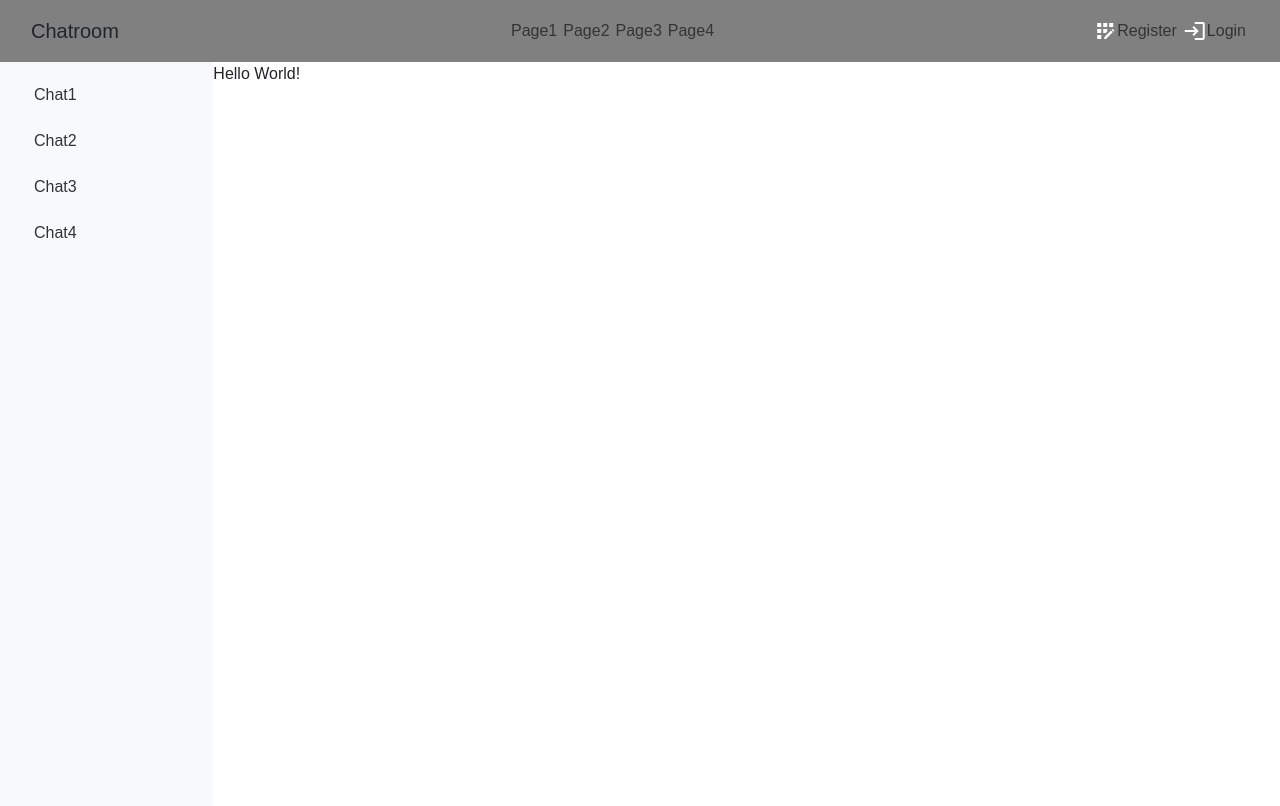
After one commit to edwinlowxh/Chatroom, a Django app: page /Chatroom/Chat in a window 1280 px wide. The commit adds this page. Run offline with Django 3.2, Linux system fonts and the light colour scheme; some libraries are stand-ins or nearby versions.

Commit message:
Added sidebar to chat interface 26MAY20212138

```diff
--- /dev/null
+++ b/mysite/Chatroom/static/interface.css
@@ -0,0 +1,19 @@
+.interface-container {
+  display: flex;
+  flex-direction: row;
+  height: 100%;
+}
+
+.sidebar {
+  padding-top: 10px;
+  padding-bottom: 10px;
+}
+
+.nav-item {
+  margin-left: 0;
+  padding:3px;
+}
+
+.nav-link {
+  color: #333;
+}
--- a/mysite/Chatroom/static/styles.css
+++ b/mysite/Chatroom/static/styles.css
@@ -13,9 +13,7 @@ nav{
 }
 
 main {
-  display: flex;
-  flex-flow: column;
-  height: fill;
+  height: calc(100vh - 56px);
 }
 
 .navbar-nav {
--- a/mysite/Chatroom/templates/authentication/registration.html
+++ b/mysite/Chatroom/templates/authentication/registration.html
@@ -9,6 +9,7 @@
 {% block title %}Register{% endblock %}
 
 {% block main %}
+<div class="main-form">
   <form class="form-group" id="registerform">
     <h3 class="heading">Register</h3>
     <input class="form-control" type="email" name="email" id="email" placeholder="Email"><br>
@@ -17,4 +18,5 @@
     <input class="form-control" type="password" name="confirmPassword" id="confirmPassword" placeholder="Confirm Password"><br>
     <button class="form-control" type="submit" name="login" id="login">Create Account</button>
   </form>
+</div>
 {% endblock %}
--- a/mysite/Chatroom/templates/base.html
+++ b/mysite/Chatroom/templates/base.html
@@ -48,6 +48,6 @@
     </div>
   </nav>
   <main>
-    {% block main %}{% endblock %}
+      {% block main %}{% endblock %}
   </main>
 </body>
--- /dev/null
+++ b/mysite/Chatroom/templates/interface.html
@@ -0,0 +1,40 @@
+{% extends "base.html" %}
+
+{% load static %}
+
+{%  block script %}{% endblock %}
+
+{% block css %}<link rel="stylesheet" href="{% static 'interface.css' %}">{% endblock %}
+
+{% block title %}Chat ##{% endblock %}
+
+{% block main %}
+<div class = "interface-container">
+  <nav class = "col-md-2 d-none d-md-block bg-light sidebar">
+    <div class = "sidebar-sticky">
+      <ul class = "nav flex-column">
+        <li class = "nav-item">
+          <a class = "nav-link" href="#">Chat1</a>
+        </li>
+
+        <li class = "nav-item">
+          <a class = "nav-link" href="#">Chat2</a>
+        </li>
+
+        <li class = "nav-item">
+          <a class = "nav-link" href="#">Chat3</a>
+        </li>
+
+        <li class = "nav-item">
+          <a class = "nav-link" href="#">Chat4</a>
+        </li>
+      </ul>
+    </div>
+  </nav>
+
+  <div class="chat-container">
+    Hello World!
+
+  </div>
+</div>
+{% endblock %}
--- a/mysite/Chatroom/urls.py
+++ b/mysite/Chatroom/urls.py
@@ -5,4 +5,5 @@ urlpatterns = [
     path('', views.index, name = "index"),
     path('login', views.login, name = "login"),
     path('register', views.register, name = 'register'),
+    path('Chat', views.chat, name = "chat"),
 ]
--- a/mysite/Chatroom/views.py
+++ b/mysite/Chatroom/views.py
@@ -10,3 +10,6 @@ def login(request):
 
 def register(request):
     return render(request, "authentication/registration.html")
+
+def chat(request):
+    return render(request, "interface.html");
```
Also changed, not shown: mysite/Chatroom/models.py (+0 -9 lines), mysite/Chatroom/static/authentication/authenticationStyles.css (+11 -6 lines), mysite/Chatroom/templates/authentication/login.html (+5 -2 lines).
